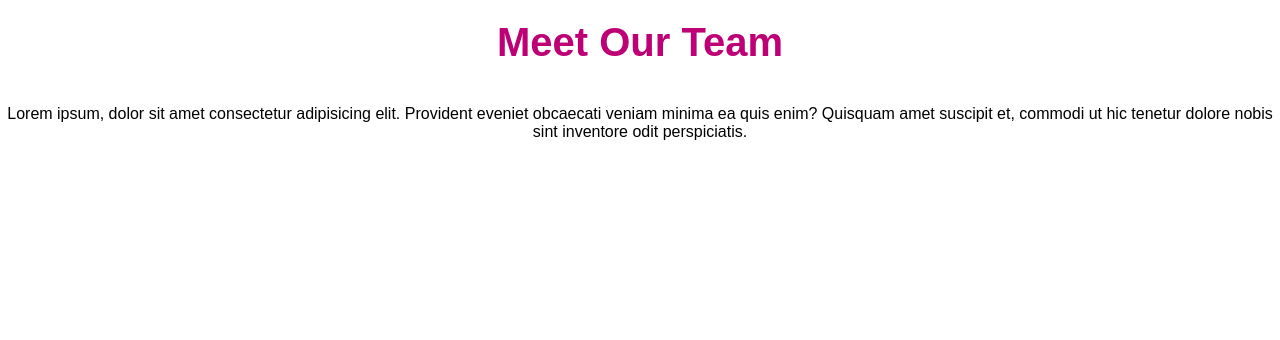
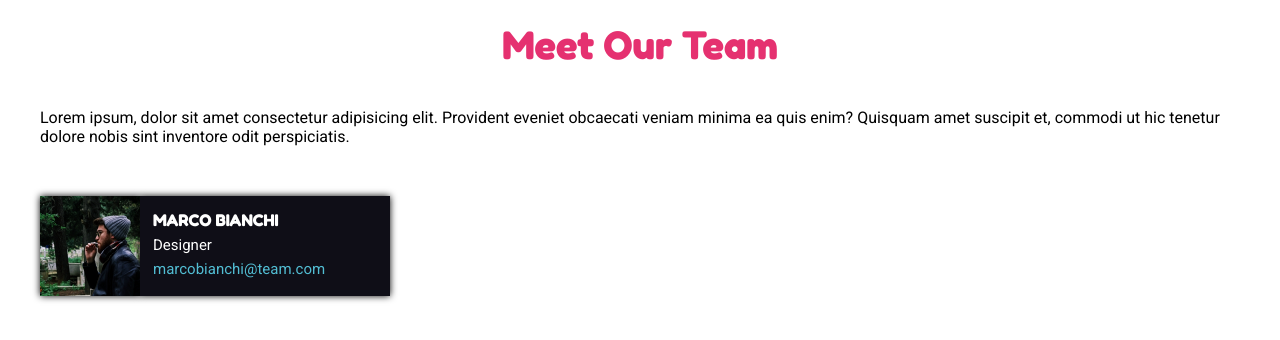
Before and after one commit to salvatore-impellizzeri/html-css-float-cards, a plain HTML site: page index.html in a window 1280 px wide. Drawn offline with Linux system fonts and the light colour scheme.

Commit message:
Creazione Primo blocco

```diff
--- a/css/style.css
+++ b/css/style.css
@@ -4,22 +4,58 @@
     margin: 0;
     padding: 0;
     box-sizing: border-box;
-    font-family: Arial, Helvetica, sans-serif;
+    font-family: "Roboto", sans-serif;
 }
 
 h1{
+    font-family: 'Fredoka', sans-serif;
     text-align: center;
     margin-top: 20px;
     font-size: 40px;
-    color: rgb(189, 0, 117);
+    color: rgb(229, 49, 112);
 }
 
 .container{
-    max-width: 1400px;
+    max-width: 1200px;
     margin: auto;
     margin-top: 40px;
 }
 
-p{
-    text-align: center;
+.row-container{
+    margin-top: 50px;
 }
+
+img{
+    width: 100px;
+    float: left;
+}
+
+.box{
+    padding: 10px;
+    color: white;
+    float: left;
+    width: 250px;
+    height: 100px;
+    background-color: #0f0e17;
+}
+
+.box > *{
+    padding: 3px;
+    font-size: 15px;
+}
+
+.box div:first-child{
+    font-size: 17px;
+    font-family: 'Fredoka', sans-serif;
+    font-weight: bold;
+}
+
+a{
+    color: #52bdd3;
+    font-style: normal;
+    text-decoration: none;
+}
+
+img, .box{
+    box-shadow: 0px 0px 7px black;
+}
--- a/index.html
+++ b/index.html
@@ -3,7 +3,19 @@
     <head>
         <meta charset="UTF-8">
         <meta name="viewport" content="width=device-width, initial-scale=1.0">
+
+        <!-- Font -->
+        <link rel="preconnect" href="https://fonts.googleapis.com">
+        <link rel="preconnect" href="https://fonts.gstatic.com" crossorigin>
+        <link href="https://fonts.googleapis.com/css2?family=Fredoka:wght@300..700&display=swap" rel="stylesheet">
+
+        <link rel="preconnect" href="https://fonts.googleapis.com">
+        <link rel="preconnect" href="https://fonts.gstatic.com" crossorigin>
+        <link href="https://fonts.googleapis.com/css2?family=Fredoka:wght@300..700&family=Roboto:ital,wght@0,100;0,300;0,400;0,500;0,700;0,900;1,100;1,300;1,400;1,500;1,700;1,900&display=swap" rel="stylesheet">
+
+        <!-- CSS -->
         <link rel="stylesheet" href="css/style.css">
+
         <title>Document</title>
     </head>
     <body>
@@ -27,7 +39,14 @@
 
                     <!-- Prima Riga Di Blocchi -->
                     <div class="row-container">
-
+                        <img src="./img/male1.png" alt="">
+                        <div>
+                            <div class="box">
+                                <div>MARCO BIANCHI</div>
+                                <div>Designer</div>
+                                <address><a href="#">marcobianchi@team.com</a></address>
+                            </div>
+                        </div>
                     </div>
 
                  </section>
```
